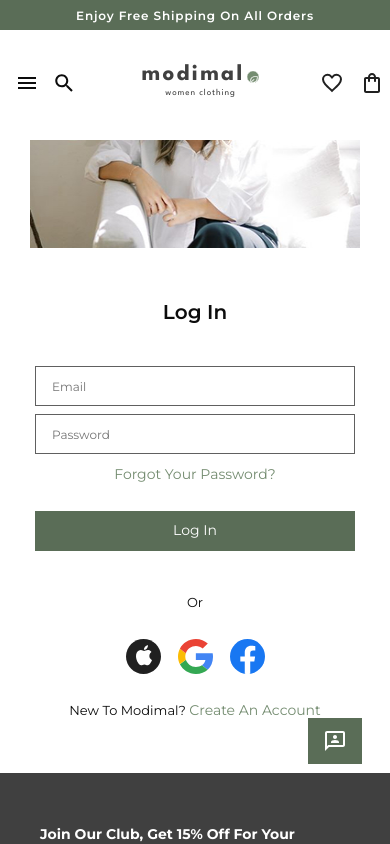
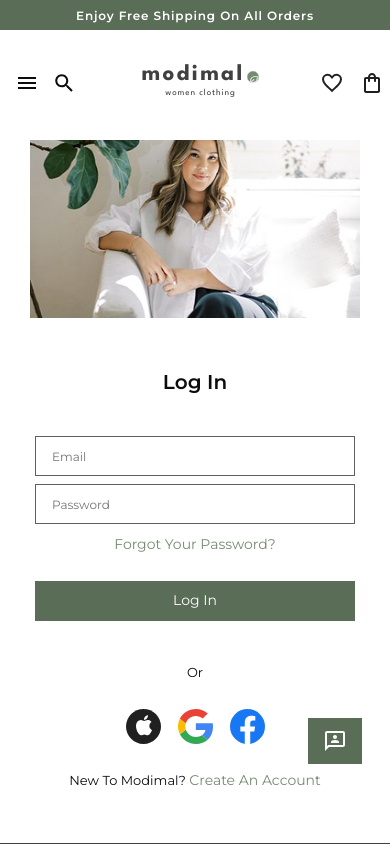
Before and after one commit to annabratseva/Modimal-React, a React (Vite) app: page /account in a window 390 px wide. Shown: the top 844 px of the page. Built offline with nearby package versions, Linux system fonts and the light colour scheme.

Commit message:
Added mobile menu for header

```diff
--- a/src/layouts/LoginLayout.css
+++ b/src/layouts/LoginLayout.css
@@ -44,6 +44,12 @@
 
     .account{
         gap: 80px
+    }
+}
+
+@media screen and (max-width: 1260px) {
+    .account{
+        padding-top: 100px;
     }
 }
 
--- a/src/pages/FavoritePage/FavoritePage.css
+++ b/src/pages/FavoritePage/FavoritePage.css
@@ -37,3 +37,9 @@
 
 
 }
+
+@media screen and (max-width: 1260px) {
+    .wish-list{
+        padding-top: 150px;
+    }
+}
```
